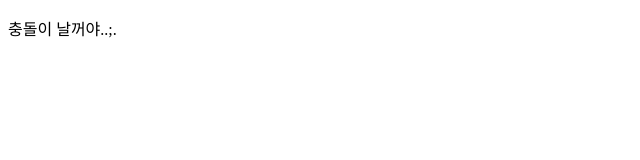
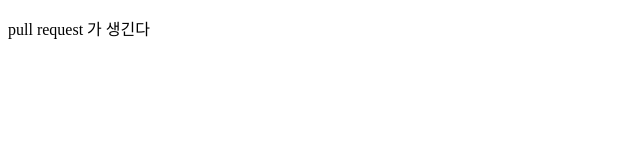
Before and after one commit to Hee-JunKim/git-1, a plain HTML site: page index.html in a window 1280 px wide. Shown: the full height of the page, 0-640 px from the left. Drawn offline with Linux system fonts and the light colour scheme.

Commit message:
변경사항있음

```diff
--- a/index.html
+++ b/index.html
@@ -7,6 +7,6 @@
     <title>이건 새로운 기능!</title>
 </head>
 <body>
-    <p>충돌이 날꺼야..;.</p>
+    <p>pull request 가 생긴다</p>
 </body>
 </html>
```
